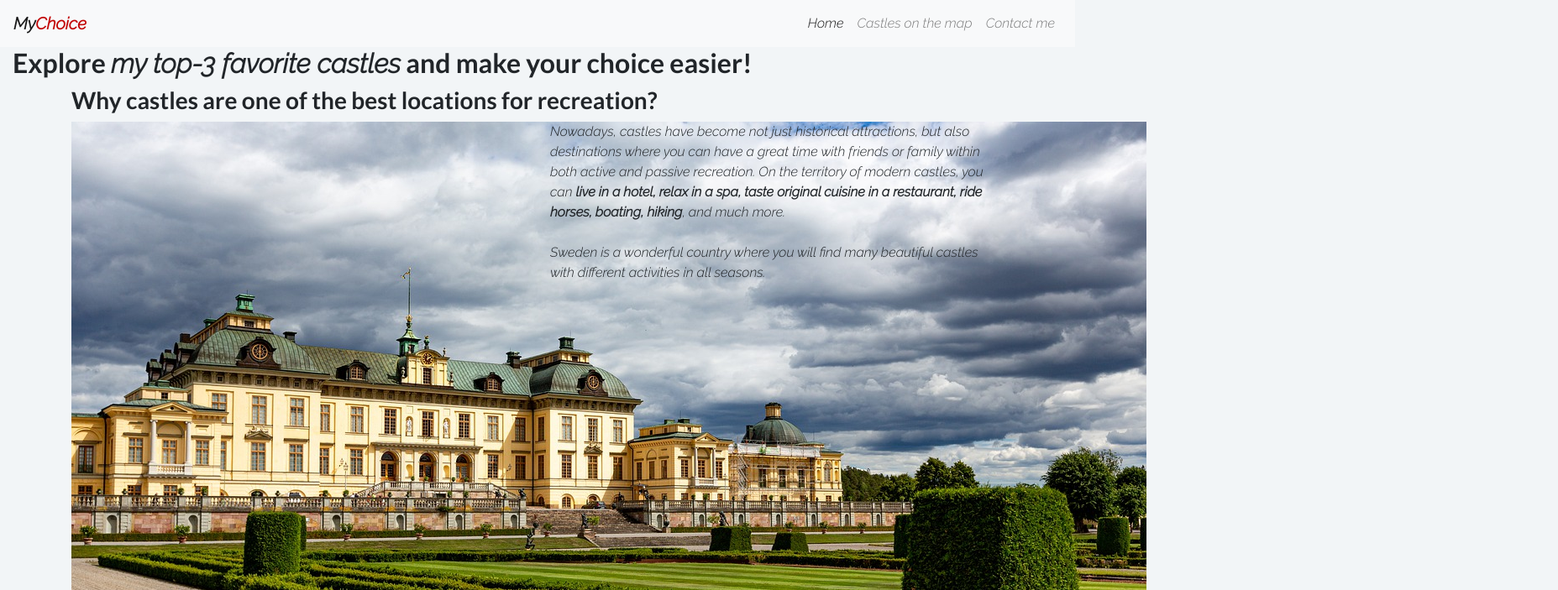
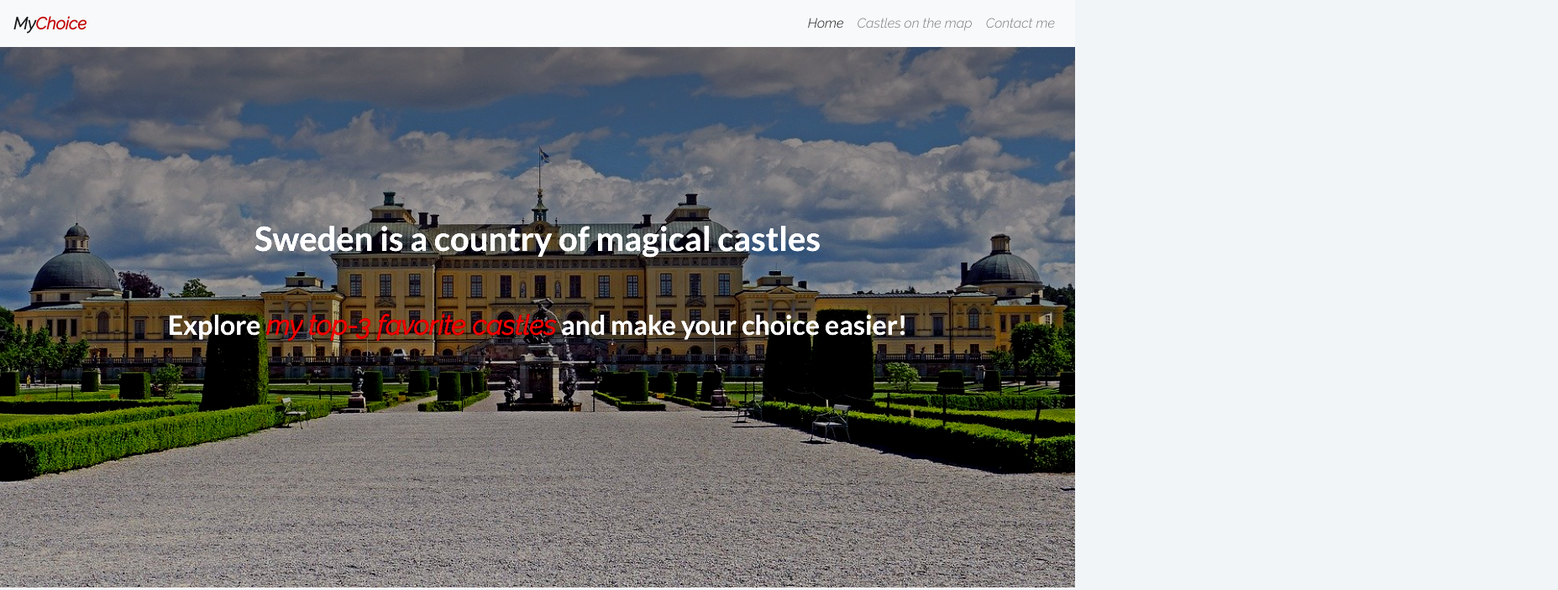
Before and after one commit to Diolg/discover-swedish-castles, a plain HTML site: page index.html in a window 1280 px wide. Shown: the top 703 px of the page at 84% size, 1855 px wide, since content can reach past the window. Drawn offline with nearby package versions, Linux system fonts and the light colour scheme.

Commit message:
Add style to homepage  banner and castles choice sections

```diff
--- a/assets/css/style.css
+++ b/assets/css/style.css
@@ -27,3 +27,109 @@ body {
 .nav-choice {
     color: rgb(194, 4, 4)
 }
+
+/*--Home page--*/
+
+#header{
+    background-image: url(../images/castle-park.jpg);
+    background: linear-gradient(rgba(87, 83, 83, 0.8), rgba(42, 43, 44, 0.301)), url(../images/castle-park.jpg);
+    filter: contrast(180%);
+    background-size: cover;
+    padding: 120px 0;
+    text-align: center;
+    max-width: 100%;
+    background-size: cover;
+    height: 700px;
+    background-repeat: no-repeat;
+    background-position: center center;
+
+}
+
+#about {
+     overflow: hidden;
+}
+
+.section-image {
+    width: 100%;
+    overflow: hidden;
+
+}
+
+.section-image img {
+    height: 100%;
+    width: 100%;
+}
+
+#why-image {
+    vertical-align: middle;
+    height: 100%;
+    width: 100%;
+}
+
+.three-castles a {
+    font-weight: 900;
+    color: rgb(19, 18, 18);
+    text-decoration: none;
+}
+
+.three-castles a:hover {
+    color: rgb(138, 128, 128)
+}
+.home-title {
+    color: #fff;
+    text-align: center;
+    padding: 50px 0px;
+    margin-top: 90px;
+
+}
+
+.home-text {
+    color: #fff;
+    text-align: center;
+}
+
+.top-3  {
+    margin-top: 10px;
+}
+
+.header-home {
+    text-align: center;
+    margin-top: 40px;
+    margin-bottom: 40px;
+}
+
+
+.section-text {
+    margin-top:15%;
+}
+
+
+.curious {
+   margin-top: 50px;
+   margin-bottom: 25px;
+}
+
+.highlight {
+    color:rgb(194, 4, 4);
+    font-weight: 600;
+}
+
+.action {
+    text-align: center;
+}
+
+.press {
+    color: black;
+}
+
+.btn-lg {
+    margin-top: 30px;
+    margin-bottom: 40px;
+    background-color: rgb(194, 4, 4);
+
+
+}
+
+.btn-lg:hover{
+    background-color: rgb(138, 128, 128);
+}
```
